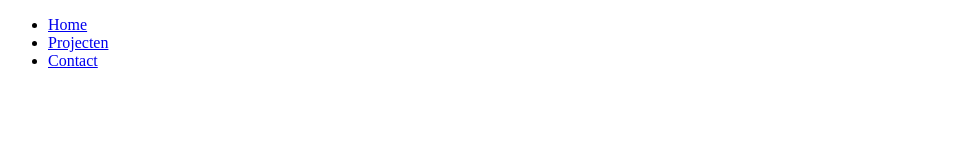
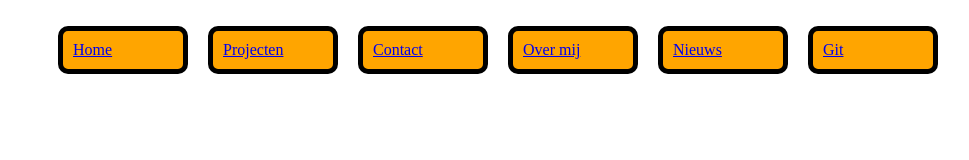
Before and after one commit to ROC-van-Amsterdam-College-Amstelland/project-portfolio-Cihan58, a plain HTML site: page index.html in a window 1280 px wide. Shown: the whole page, without its empty margins (0-969 px from the left). Drawn offline with Linux system fonts and the light colour scheme.

Commit message:
US  01&02

```diff
--- a/index.html
+++ b/index.html
@@ -5,14 +5,24 @@
     <meta name="viewport" content="width=device-width, initial-scale=1.0">
     <meta http-equiv="X-UA-Compatible" content="ie=edge">
     <title>Document</title>
+    <link rel="stylesheet" type="text/css" href="style.css">
 </head>
 <body>
+    <style>
+        class{
+            text-align: center;
+        }
+    </style>
     <header>
         <nav>
             <ul>
+                <div class="topnav"></div>
                 <li><a href="index.html">Home</a></li>
                 <li><a href="projecten.html">Projecten</a></li>
                 <li><a href="contact.html">Contact</a></li>
+                <li><a href="over.mij">Over mij</a></li>
+                <li><a href="nieuws.html">Nieuws</a></li>
+                <li><a href="https://github.com/Cihan58">Git</a></li>
             </ul>
         </nav>
     </header>
--- /dev/null
+++ b/style.css
@@ -0,0 +1,11 @@
+li {
+    list-style-type: none;
+    margin: 10px;
+    padding: 10px;
+    width: 100px;
+    background-color: orange;
+    color: white;
+    border: 5px solid black;
+    float: left;
+    border-radius: 10px;
+}
```
